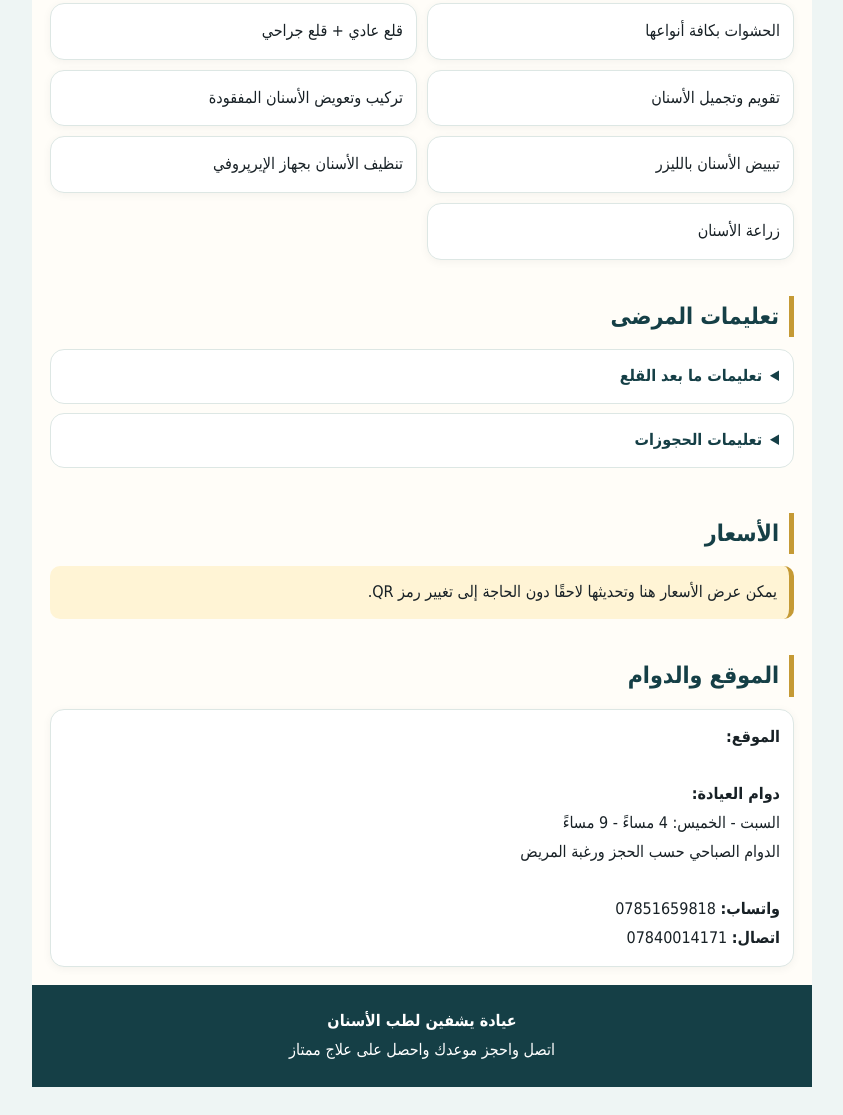
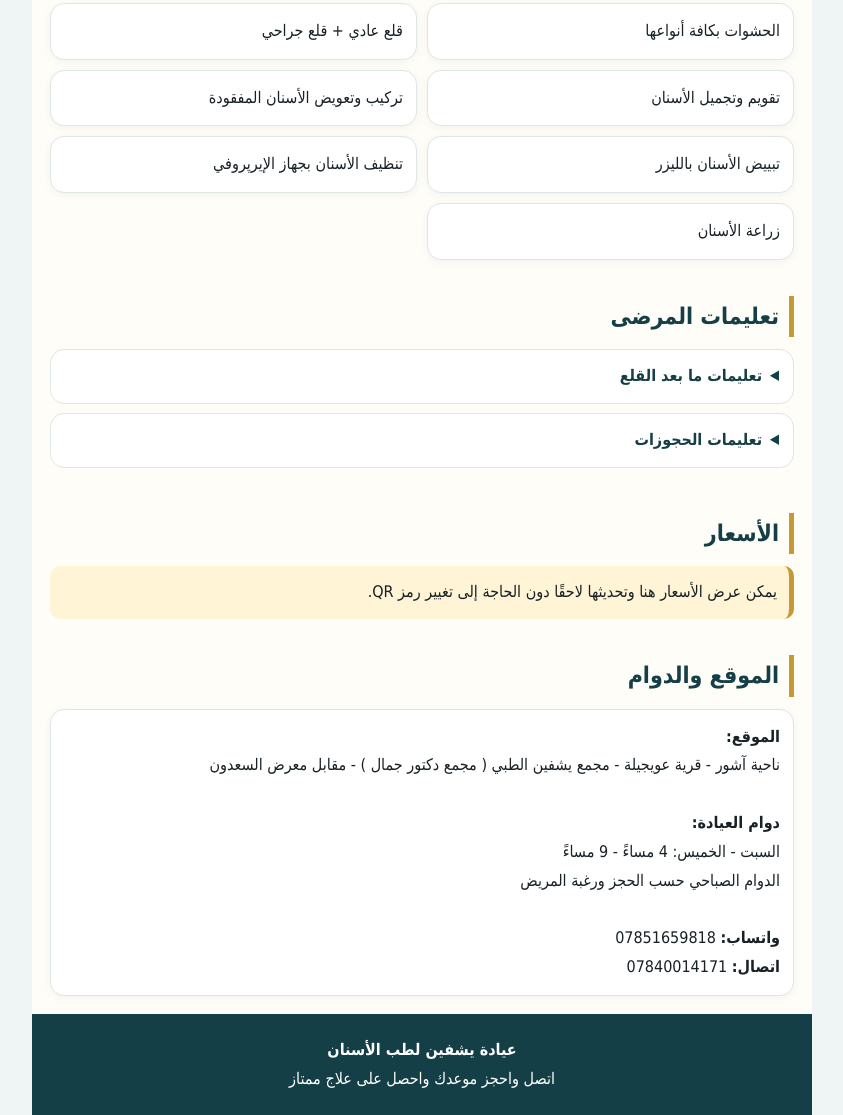
Before and after one commit to muawia72dh-cmd/Yashfeen-clinic, a plain HTML site: page index.html in a window 1280 px wide. Shown: the part 415-1530 px from the top of the page, without its empty margins (218-1061 px from the left). Before the commit the page ends 1502 px from the top, so only its background shows below. Drawn offline with Linux system fonts and the light colour scheme.

Commit message:
Refactor index.html structure and update elements

```diff
--- a/index.html
+++ b/index.html
@@ -1,49 +1,132 @@
 <!doctype html>
 <html lang="ar" dir="rtl">
 <head>
-<meta charset="utf-8"><meta name="viewport" content="width=device-width,initial-scale=1">
+<meta charset="utf-8">
+<meta name="viewport" content="width=device-width,initial-scale=1">
 <title>عيادة يشفين لطب الأسنان</title>
 <style>
 :root{--ink:#153f46;--gold:#c59a35;--paper:#fffdf8;--soft:#eef5f4}
-*{box-sizing:border-box}body{margin:0;font-family:Tahoma,Arial,sans-serif;background:var(--soft);color:#182126;line-height:1.8}
+*{box-sizing:border-box}
+body{margin:0;font-family:Tahoma,Arial,sans-serif;background:var(--soft);color:#182126;line-height:1.8}
 .wrap{max-width:780px;margin:auto;min-height:100vh;background:var(--paper)}
 .hero{text-align:center;padding:34px 20px 24px;background:linear-gradient(145deg,#fffdf8,#edf7f4);border-bottom:4px solid var(--gold)}
-.logo{font-size:56px}h1{margin:4px 0;color:var(--ink);font-size:30px}.sub{color:#7d651d;font-weight:700}
+.logo{font-size:56px}
+h1{margin:4px 0;color:var(--ink);font-size:30px}
+.sub{color:#7d651d;font-weight:700}
 .actions{display:grid;grid-template-columns:1fr 1fr;gap:10px;padding:18px}
-.btn{padding:14px;border-radius:14px;text-align:center;text-decoration:none;font-weight:800}.primary{background:var(--ink);color:white}.secondary{background:var(--gold);color:#1d2629}
-section{padding:18px}h2{font-size:23px;color:var(--ink);border-right:5px solid var(--gold);padding-right:10px;margin:0 0 12px}
-.grid{display:grid;grid-template-columns:1fr 1fr;gap:10px}.card{background:#fff;border:1px solid #dde7e4;border-radius:14px;padding:13px;box-shadow:0 2px 10px #0000000c}
-details{background:#fff;border:1px solid #dde7e4;border-radius:14px;padding:12px 14px;margin:9px 0}summary{font-weight:800;color:var(--ink);cursor:pointer}
+.btn{padding:14px;border-radius:14px;text-align:center;text-decoration:none;font-weight:800}
+.primary{background:var(--ink);color:white}
+.secondary{background:var(--gold);color:#1d2629}
+section{padding:18px}
+h2{font-size:23px;color:var(--ink);border-right:5px solid var(--gold);padding-right:10px;margin:0 0 12px}
+.grid{display:grid;grid-template-columns:1fr 1fr;gap:10px}
+.card{background:#fff;border:1px solid #dde7e4;border-radius:14px;padding:13px;box-shadow:0 2px 10px #0000000c}
+details{background:#fff;border:1px solid #dde7e4;border-radius:14px;padding:12px 14px;margin:9px 0}
+summary{font-weight:800;color:var(--ink);cursor:pointer}
 .note{background:#fff4d5;border-right:5px solid var(--gold);padding:12px;border-radius:10px}
 footer{background:var(--ink);color:white;text-align:center;padding:22px}
-.admin{display:inline-block;margin-top:10px;color:#fff7d6;font-size:13px}
 @media(max-width:540px){.grid,.actions{grid-template-columns:1fr}h1{font-size:26px}}
 </style>
 </head>
-<body><main class="wrap">
-<header class="hero"><div class="logo">🦷</div><h1 id="clinic_name"></h1><div class="sub" id="tagline"></div></header>
-<div class="actions"><a id="wa" class="btn primary">احجز عبر واتساب</a><a id="call" class="btn secondary">اتصل بالعيادة</a></div>
-<section><h2>خدماتنا</h2><div id="services" class="grid"></div></section>
-<section><h2>تعليمات المرضى</h2>
-<details><summary>تعليمات ما بعد القلع</summary><ul id="post_extraction"></ul></details>
-<details><summary>تعليمات الحجوزات</summary><ul id="booking"></ul></details>
+<body>
+<main class="wrap">
+<header class="hero">
+  <div class="logo">🦷</div>
+  <h1 id="clinic_name"></h1>
+  <div class="sub" id="tagline"></div>
+</header>
+
+<div class="actions">
+  <a id="wa" class="btn primary">احجز عبر واتساب</a>
+  <a id="call_btn" class="btn secondary">اتصل بالعيادة</a>
+</div>
+
+<section>
+  <h2>خدماتنا</h2>
+  <div id="services" class="grid"></div>
 </section>
-<section><h2>الأسعار</h2><div class="note" id="prices_note"></div></section>
-<section><h2>الموقع والدوام</h2><div class="card">
-<b>الموقع:</b><div id="location"></div><br>
-<b>دوام العيادة:</b><div id="hours"></div><div id="morning_hours"></div><br>
-<b>واتساب:</b> <span id="whatsapp"></span><br><b>اتصال:</b> <span id="phone"></span>
-</div></section>
-<footer><strong id="footer_name"></strong><br><span>اتصل واحجز موعدك واحصل على علاج ممتاز</span></footer>
+
+<section>
+  <h2>تعليمات المرضى</h2>
+  <details>
+    <summary>تعليمات ما بعد القلع</summary>
+    <ul id="post_extraction"></ul>
+  </details>
+  <details>
+    <summary>تعليمات الحجوزات</summary>
+    <ul id="booking"></ul>
+  </details>
+</section>
+
+<section>
+  <h2>الأسعار</h2>
+  <div class="note" id="prices_note"></div>
+</section>
+
+<section>
+  <h2>الموقع والدوام</h2>
+  <div class="card">
+    <b>الموقع:</b><div id="clinic_location"></div><br>
+    <b>دوام العيادة:</b><div id="hours"></div><div id="morning_hours"></div><br>
+    <b>واتساب:</b> <span id="whatsapp"></span><br>
+    <b>اتصال:</b> <span id="phone"></span>
+  </div>
+</section>
+
+<footer>
+  <strong id="footer_name"></strong><br>
+  <span>اتصل واحجز موعدك واحصل على علاج ممتاز</span>
+</footer>
 </main>
+
 <script>
-fetch('content.json?ts='+Date.now()).then(r=>r.json()).then(c=>{
- clinic_name.textContent=c.clinic_name; footer_name.textContent=c.clinic_name; tagline.textContent=c.tagline;
- whatsapp.textContent=c.whatsapp; phone.textContent=c.phone; location.textContent=c.location; hours.textContent=c.hours; morning_hours.textContent=c.morning_hours; prices_note.textContent=c.prices_note;
- wa.href='https://wa.me/964'+c.whatsapp.slice(1); call.href='tel:+964'+c.phone.slice(1);
- services.innerHTML=c.services.map(x=>`<div class="card">${x}</div>`).join('');
- post_extraction.innerHTML=c.instructions.post_extraction.map(x=>`<li>${x}</li>`).join('');
- booking.innerHTML=c.instructions.booking.map(x=>`<li>${x}</li>`).join('');
-}).catch(()=>document.body.innerHTML='<div style="padding:30px;text-align:center">تعذر تحميل بيانات الصفحة.</div>');
+const $ = (id) => document.getElementById(id);
+
+fetch('./content.json?ts=' + Date.now(), {cache: 'no-store'})
+  .then(response => {
+    if (!response.ok) throw new Error('content.json not found');
+    return response.json();
+  })
+  .then(c => {
+    $('clinic_name').textContent = c.clinic_name || '';
+    $('footer_name').textContent = c.clinic_name || '';
+    $('tagline').textContent = c.tagline || '';
+
+    $('whatsapp').textContent = c.whatsapp || '';
+    $('phone').textContent = c.phone || '';
+    $('clinic_location').textContent = c.location || '';
+    $('hours').textContent = c.hours || '';
+    $('morning_hours').textContent = c.morning_hours || '';
+    $('prices_note').textContent = c.prices_note || '';
+
+    if (c.whatsapp) $('wa').href = 'https://wa.me/964' + c.whatsapp.replace(/^0/, '');
+    if (c.phone) $('call_btn').href = 'tel:+964' + c.phone.replace(/^0/, '');
+
+    const services = Array.isArray(c.services) ? c.services : [];
+    $('services').innerHTML = services.map(x => `<div class="card">${escapeHtml(String(x))}</div>`).join('');
+
+    const post = c.instructions && Array.isArray(c.instructions.post_extraction)
+      ? c.instructions.post_extraction : [];
+    $('post_extraction').innerHTML = post.map(x => `<li>${escapeHtml(String(x))}</li>`).join('');
+
+    const booking = c.instructions && Array.isArray(c.instructions.booking)
+      ? c.instructions.booking : [];
+    $('booking').innerHTML = booking.map(x => `<li>${escapeHtml(String(x))}</li>`).join('');
+  })
+  .catch(err => {
+    console.error(err);
+    document.querySelector('.wrap').innerHTML =
+      '<div style="padding:30px;text-align:center;font-family:Tahoma,Arial,sans-serif">' +
+      '<h2>تعذر تحميل بيانات الصفحة</h2>' +
+      '<p>تأكد من وجود ملف content.json في نفس مجلد index.html.</p>' +
+      '</div>';
+  });
+
+function escapeHtml(s) {
+  return s.replace(/[&<>"']/g, m => ({
+    '&':'&amp;','<':'&lt;','>':'&gt;','"':'&quot;',"'":'&#039;'
+  }[m]));
+}
 </script>
-</body></html>
+</body>
+</html>
```
